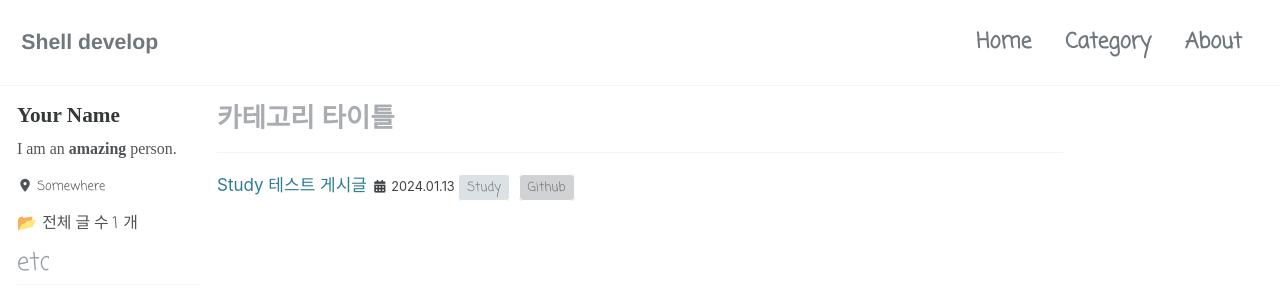
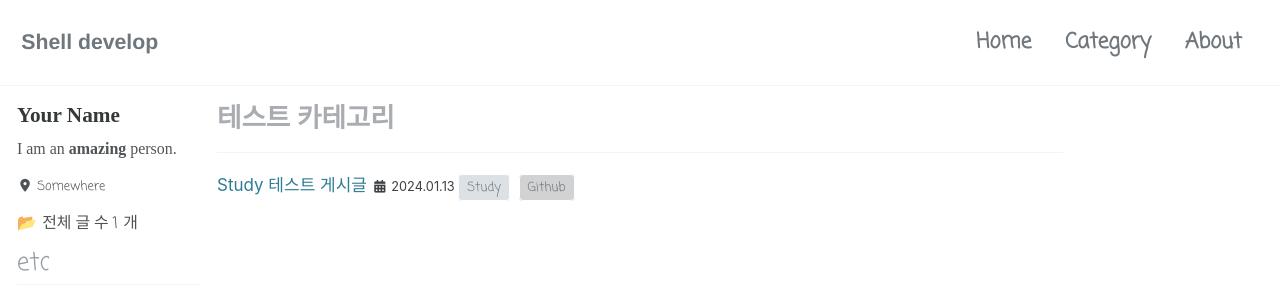
Before and after one commit to cjsan30/cjsan30.github.io, a Jekyll site: the page built from _pages/categories/category-study.md, in a window 1280 px wide and 900 px high. Shown: the top 293 px of the window. Built offline with Jekyll 4.4.1, drawn with Linux system fonts in a browser that asks for light colours; cached includes are drawn as plain includes; nearby versions of some CDN libraries; some web fonts are replaced.

Commit message:
[Edit] Blog

```diff
--- a/_pages/categories/category-study.md
+++ b/_pages/categories/category-study.md
@@ -1,5 +1,5 @@
 ---
-title: "카테고리 타이틀"
+title: "테스트 카테고리"
 layout: archive
 permalink: categories/study
 author_profile: true
```
